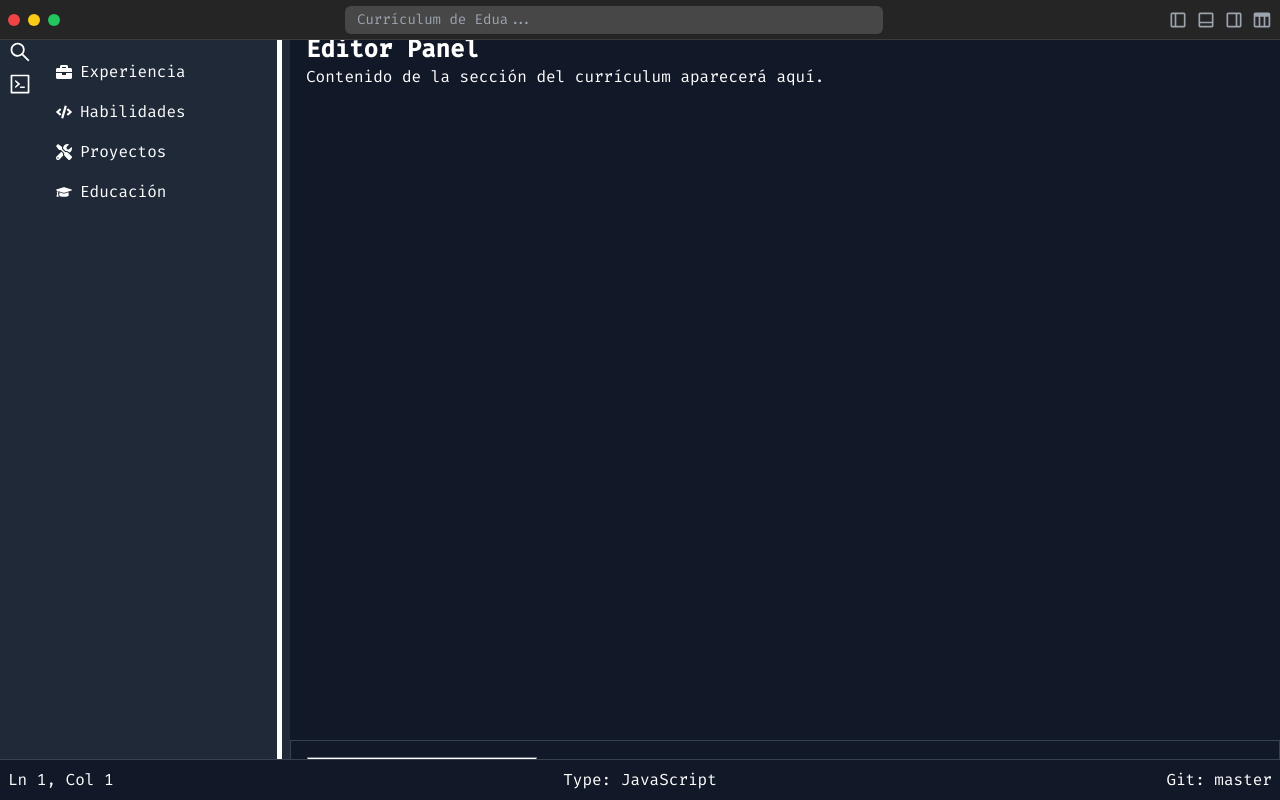
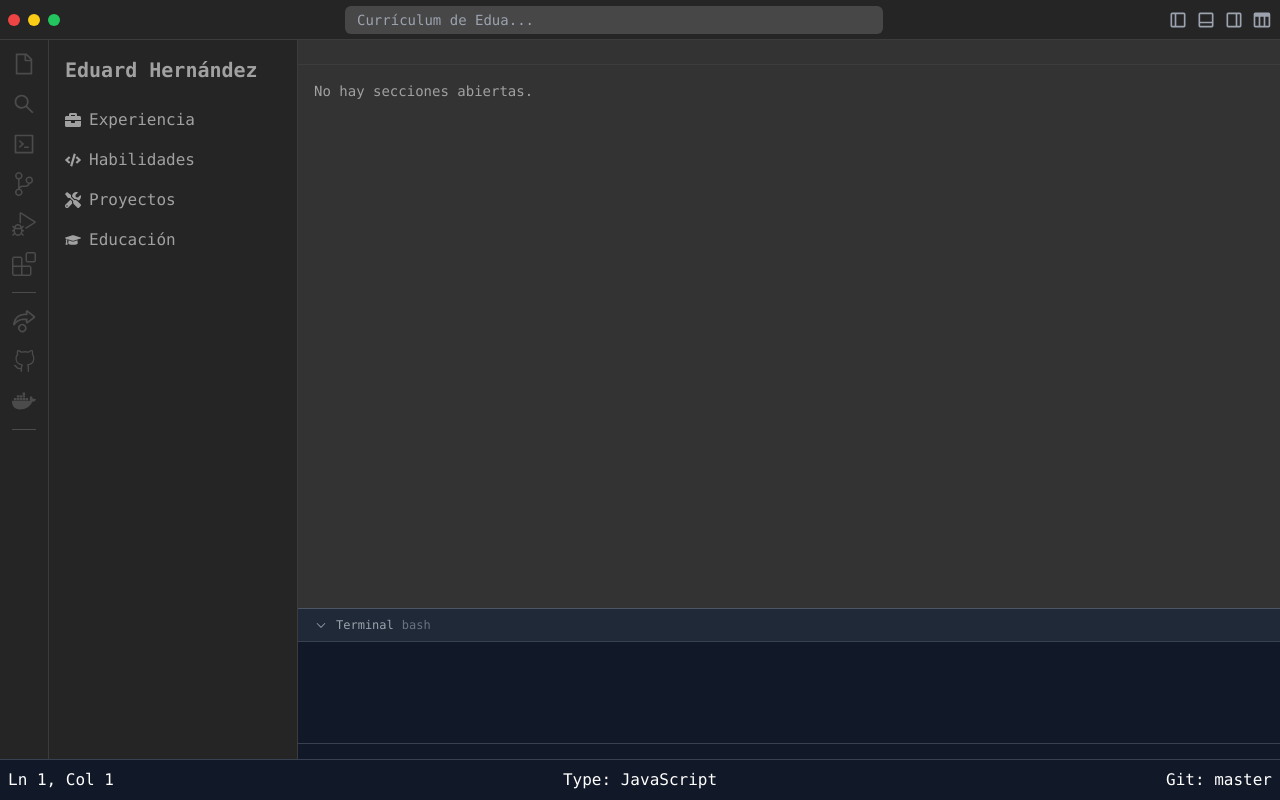
Before and after one commit to trosdesuru/resumee, a React (Vite) app in the folder project/: page / in a window 1280 px wide. Built offline with nearby package versions, Linux system fonts and the light colour scheme.

Commit message:
modified to VSCode visual experience, #cv

```diff
--- a/project/src/App.jsx
+++ b/project/src/App.jsx
@@ -1,3 +1,5 @@
+// App.jsx
+
 import React, { useState } from 'react'
 
 import TopBar from './components/TopBar'
@@ -18,11 +20,11 @@ function App() {
   }
 
   const closeTab = (section) => {
-    setOpenTabs(openTabs.filter(tab => tab !== section))
+    setOpenTabs(openTabs.filter((tab) => tab !== section))
   }
 
   return (
-    <div className="flex flex-col h-screen w-screen overflow-hidden font-mono bg-gray-900 text-white" style={{ fontFamily: "'Fira Code', monospace" }}>
+    <div className="flex flex-col h-screen w-screen overflow-hidden font-mono bg-VSGray">
       <TopBar />
       <div className="flex flex-1 overflow-hidden">
         <SidebarIcons />
@@ -34,7 +36,6 @@ function App() {
           <Terminal />
         </div>
       </div>
-
       <BottomBar />
     </div>
   )
--- a/project/src/components/BottomBar.jsx
+++ b/project/src/components/BottomBar.jsx
@@ -2,7 +2,7 @@ import React from 'react'
 
 const BottomBar = () => {
   return (
-    <div className="fixed bottom-0 w-full flex ml-0 mb-0 bg-gray-900 p-2 border-t border-gray-700 justify-between z-10">
+    <div className="fixed bottom-0 w-full bg-gray-900 p-2 border-t border-gray-700 flex justify-between z-10">
       <div className="status-item text-white">Ln 1, Col 1</div>
       <div className="status-item text-white">Type: JavaScript</div>
       <div className="status-item text-white">Git: master</div>
--- a/project/src/components/EditorPanel.jsx
+++ b/project/src/components/EditorPanel.jsx
@@ -1,10 +1,18 @@
 import React from 'react'
 
-function EditorPanel() {
+function EditorPanel({ openTabs }) {
     return (
-        <div className='flex-1 p-4 overflow-y-auto overflow-x-hidden bg-gray-900'>
-            <h2 className="text-2xl font-semibold">Editor Panel</h2>
-            <p>Contenido de la sección del currículum aparecerá aquí.</p>
+        <div className="flex-1 p-4 overflow-y-auto overflow-x-hidden">
+            {openTabs.length > 0 ? (
+                openTabs.map((tab) => (
+                    <div key={tab} className="text-white mb-4">
+                        <h2 className="text-2xl font-semibold">{tab}</h2>
+                        <p>Contenido de {tab}</p>
+                    </div>
+                ))
+            ) : (
+                <p className="text-textPrimary text-sm">No hay secciones abiertas.</p>
+            )}
         </div>
     )
 }
--- a/project/src/components/SideBar.jsx
+++ b/project/src/components/SideBar.jsx
@@ -22,33 +22,25 @@ const Sidebar = ({ openSection }) => {
     }
 
     return (
-        <div style={{ width }} className="flex p-2 bg-gray-800">
-            <div className="flex-1">
-                <h2 className="text-xl font-bold mb-4 text-textPrimary">Eduard Hernández</h2>
-                <ul>
-                    <li onClick={() => openSection('Experiencia')} className="flex items-center p-2 hover:bg-tab hover:text-textPrimary rounded cursor-pointer">
+        <div style={{ width }} className="bg-editor text-textPrimary mt-10 h-full border-r border-l border-border flex flex-col">
+            <h2 className="text-xl font-semibold p-4">Eduard Hernández</h2>
+            <ul className="flex flex-col">
+                <li onClick={() => openSection('Experiencia')} className="flex items-center px-4 py-2 hover:bg-gray-700 hover:text-white cursor-pointer">
                     <FaBriefcase className="mr-2" /> Experiencia
                 </li>
-                    <li onClick={() => openSection('Habilidades')} className="flex items-center p-2 hover:bg-tab hover:text-textPrimary rounded cursor-pointer">
+                <li onClick={() => openSection('Habilidades')} className="flex items-center px-4 py-2 hover:bg-gray-700 hover:text-white cursor-pointer">
                     <FaCode className="mr-2" /> Habilidades
                 </li>
-                    <li onClick={() => openSection('Proyectos')} className="flex items-center p-2 hover:bg-tab hover:text-textPrimary rounded cursor-pointer">
+                <li onClick={() => openSection('Proyectos')} className="flex items-center px-4 py-2 hover:bg-gray-700 hover:text-white cursor-pointer">
                     <FaTools className="mr-2" /> Proyectos
                 </li>
-                    <li onClick={() => openSection('Educación')} className="flex items-center p-2 hover:bg-tab hover:text-textPrimary rounded cursor-pointer">
+                <li onClick={() => openSection('Educación')} className="flex items-center px-4 py-2 hover:bg-gray-700 hover:text-white cursor-pointer">
                     <FaGraduationCap className="mr-2" /> Educación
                 </li>
             </ul>
-            </div>
             <div
-                className="resize-handle"
+                className="resize-handle w-1 cursor-ew-resize bg-gray-600"
                 onMouseDown={handleMouseDown}
-                style={{
-                    cursor: 'ew-resize',
-                    width: '5px',
-                    borderColor: 'white',
-                    backgroundColor: 'white'
-                }}
             />
         </div>
     )
--- a/project/src/components/SideBarIcons.jsx
+++ b/project/src/components/SideBarIcons.jsx
@@ -1,13 +1,32 @@
-// src/components/SidebarIcons.jsx
 import React from 'react'
 import { AiOutlineFile, AiOutlineSearch, AiOutlineCode } from 'react-icons/ai'
+import { VscSourceControl, VscDebugAlt, VscExtensions, VscLiveShare, VscGithubAlt } from 'react-icons/vsc'
+import { FaDocker } from 'react-icons/fa'
 
 const SidebarIcons = () => {
   return (
-    <div className="sidebar-icons flex flex-col bg-gray-800 p-2">
-      <AiOutlineFile className="text-white text-2xl mb-2" />
-      <AiOutlineSearch className="text-white text-2xl mb-2" />
-      <AiOutlineCode className="text-white text-2xl mb-2" />
+    <div className="sidebar-icons flex flex-col p-3 mt-10 space-y-4 h-full bg-editor">
+      <div className="flex flex-col items-center space-y-4">
+        <AiOutlineFile className="text-VSBorder text-2xl cursor-pointer hover:text-blue-400 transition duration-200" />
+        <AiOutlineSearch className="text-VSBorder text-2xl cursor-pointer hover:text-blue-400 transition duration-200" />
+        <AiOutlineCode className="text-VSBorder text-2xl cursor-pointer hover:text-blue-400 transition duration-200" />
+        <VscSourceControl className="text-VSBorder text-2xl cursor-pointer hover:text-blue-400 transition duration-200" />
+        <VscDebugAlt className="text-VSBorder text-2xl cursor-pointer hover:text-blue-400 transition duration-200" />
+        <VscExtensions className="text-VSBorder text-2xl cursor-pointer hover:text-blue-400 transition duration-200" />
+      </div>
+
+      <div className="border-t border-VSBorder my-4"></div>
+
+      <div className="flex flex-col items-center space-y-4">
+        <VscLiveShare className="text-VSBorder text-2xl cursor-pointer hover:text-blue-400 transition duration-200" />
+        <VscGithubAlt className="text-VSBorder text-2xl cursor-pointer hover:text-blue-400 transition duration-200" />
+        <FaDocker className="text-VSBorder text-2xl cursor-pointer hover:text-blue-400 transition duration-200" />
+      </div>
+      <div className="border-t border-VSBorder my-4"></div>
+      <div className="flex flex-col items-center space-y-4">
+        {/* TODO */}
+        {/* Stack icons here */}
+      </div>
     </div>
   )
 }
--- a/project/src/components/TabBar.jsx
+++ b/project/src/components/TabBar.jsx
@@ -1,14 +1,15 @@
+import React from 'react'
+
 function TabBar({ openTabs, closeTab }) {
     return (
-        <div className="flex space-x-4 bg-tab p-2 border-b border-border">
+        <div className="flex bg-tab p-8 border-b border-border">
             {openTabs.map((tab) => (
-                <button key={tab} className="px-4 py-1 bg-highlight rounded text-white">Experiencia
-                    {/* Más pestañas se añadirán dinámicamente */}
-                    {tab}
-                    < span onClick={() => closeTab(tab)} className="ml-2 text-sm cursor-pointer text-red-500">x</span>
-                </button>
+                <div key={tab} className="flex items-center px-4 py-1 bg-gray-700 hover:bg-highlight text-white rounded-t cursor-pointer space-x-2">
+                    <span className="font-medium">{tab}</span>
+                    <button onClick={() => closeTab(tab)} className="text-red-500 hover:text-red-600 ml-2 focus:outline-none">x</button>
+                </div>
             ))}
-        </div >
+        </div>
     )
 }
 
--- a/project/src/components/Terminal.jsx
+++ b/project/src/components/Terminal.jsx
@@ -1,4 +1,6 @@
 import React, { useState } from 'react'
+import { FiChevronRight } from 'react-icons/fi'
+import { VscChevronDown } from 'react-icons/vsc'
 
 const Terminal = () => {
   const [commands, setCommands] = useState([])
@@ -6,6 +8,7 @@ const Terminal = () => {
 
   const handleSubmit = (event) => {
     event.preventDefault()
+
     if (input) {
       setCommands((prev) => [...prev, { command: input, output: `Ejecutando: ${input}` }])
       setInput('')
@@ -13,22 +16,36 @@ const Terminal = () => {
   }
 
   return (
-    <div className="terminal m-0 p-4 border border-gray-700">
-      <div className="output">
+    <div className="w-full bg-gray-900 text-gray-300 border-t border-gray-600 h-48 font-mono flex flex-col">
+      <div className="flex items-center justify-between bg-gray-800 text-gray-400 px-4 py-2 border-b border-gray-700">
+        <div className="flex items-center space-x-2">
+          <VscChevronDown className="text-sm" />
+          <span className="text-xs">Terminal</span>
+          <span className="text-xs text-gray-500">bash</span>
+        </div>
+        <div className="flex space-x-2"></div>
+      </div>
+
+      <div className="flex-1 p-3 overflow-y-auto space-y-2">
         {commands.map((cmd, index) => (
-          <div key={index}>
-            <span className="text-green-400"> {cmd.command}</span>
-            <div>{cmd.output}</div>
+          <div key={index} className="leading-tight">
+            <div className="flex items-center">
+              <span className="text-green-500 font-bold">➜</span>
+              <span className="ml-2">{cmd.command}</span>
+            </div>
+            <div className="text-gray-400 ml-6">{cmd.output}</div>
           </div>
         ))}
       </div>
-      <form onSubmit={handleSubmit}>
+
+      <form onSubmit={handleSubmit} className="flex items-center space-x-2 p-3 border-t border-gray-700">
+        <span className="text-green-500 font-bold">➜</span>
         <input
           type="text"
           value={input}
-          onChange={(event) => setInput(event.target.value)}
-          className="input border border-gray-500"
-          placeholder="Ingrese un comando"
+          onChange={(e) => setInput(e.target.value)}
+          className="flex-1 bg-transparent focus:outline-none text-white px-2 py-1 placeholder-gray-500"
+          placeholder="Type a command..."
         />
       </form>
     </div>
--- a/project/src/index.css
+++ b/project/src/index.css
@@ -11,7 +11,5 @@ html, body, #root {
 }
 
 body {
-  background-color: #1e1e1e;
-  color: white;
   font-family: 'Fira Code', monospace;
 }
```
Lines whose indentation alone changed are shown as unchanged.
